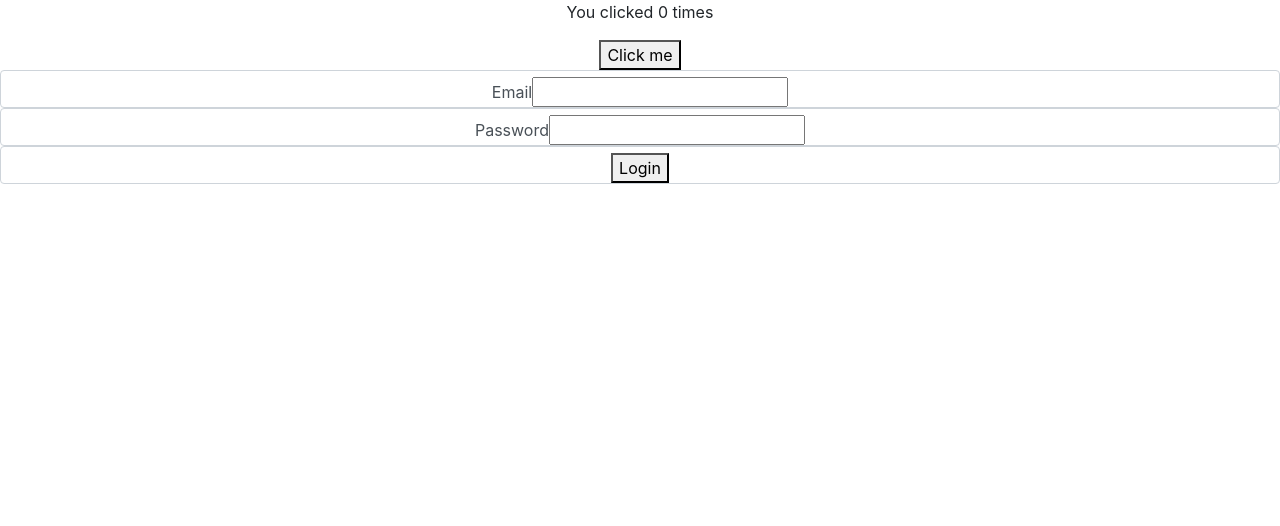
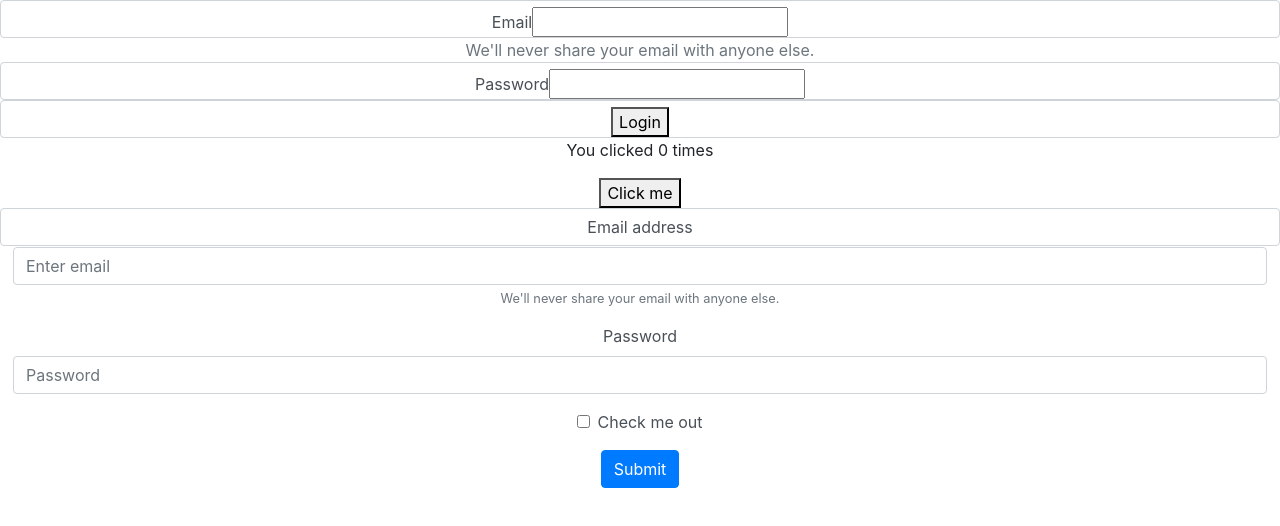
Before and after one commit to timeonator/login-profile, a React (Create React App) app: page / in a window 1280 px wide. Shown: the top 526 px of the page. Built offline with nearby package versions, Linux system fonts and the light colour scheme.

Commit message:
See previous checking notes

```diff
--- a/src/App.js
+++ b/src/App.js
@@ -1,14 +1,16 @@
 
 import './App.css';
 import Counter from './Counter';
-import Login from './Login';
+import Logon from './logon'; /* logon rendered with components */
+import Login from './Login'; /* login rendered with html */
 
 
 function App() {
   return (
     <div className="App">
+      <Login />
       <Counter />
-      <Login />
+      <Logon />
     </div>
   );
 }
--- a/src/Login.js
+++ b/src/Login.js
@@ -20,8 +20,8 @@ export default function Login() {
   };
 
   return (
-    <div className="App">
-      <form onSubmit={handleSubmit}>
+    <div className="Login">
+      <form  onSubmit={handleSubmit} >
         <div className="form-control">
           <label>Email</label>
           <input
@@ -30,7 +30,12 @@ export default function Login() {
             value={login.email}
             onChange={handleInputChange}
           />
-        </div>
+
+          </div>
+          <div >
+            <text className="text-muted">
+            We'll never share your email with anyone else.
+          </text>        </div>
         <div className="form-control">
           <label>Password</label>
           <input
--- /dev/null
+++ b/src/logon.js
@@ -0,0 +1,82 @@
+import React, { useState } from "react";
+import Form from 'react-bootstrap/Form';
+import Button from 'react-bootstrap/Button';
+// import "./styles.css";
+
+export default function Logon() {
+  const [login, setLogin] = useState({
+    email: "",
+    password: ""
+  });
+
+  const handleInputChange = (event) => {
+    setLogin((prevProps) => ({
+      ...prevProps,
+      [event.target.name]: event.target.value
+    }));
+  };
+
+  const handleSubmit = (event) => {
+    event.preventDefault();
+    console.log(login);
+  };
+
+  return (
+    <Form onSubmit={handleSubmit} className="form-control">
+    <Form.Group controlId="formBasicEmail" >
+      <Form.Label>Email address</Form.Label>
+      <Form.Control
+        type="email"
+        name="email"
+        placeholder="Enter email"
+        onChange = {handleInputChange}
+        />
+      <Form.Text className="text-muted">
+        We'll never share your email with anyone else.
+      </Form.Text>
+    </Form.Group>
+
+    <Form.Group controlId="formBasicPassword" >
+      <Form.Label>Password</Form.Label>
+      <Form.Control
+        type="password"
+        name="password"
+        placeholder="Password"
+        onChange = {handleInputChange}
+    />
+    </Form.Group>
+    <Form.Group controlId="formBasicCheckbox">
+      <Form.Check type="checkbox" label="Check me out" />
+    </Form.Group>
+    <Button variant="primary" type="submit" >
+      Submit
+    </Button>
+  </Form>
+//     <div className="Login">
+//       <form onSubmit={handleSubmit}>
+//         <div className="form-control">
+//           <label>Email</label>
+//           <input
+//             type="text"
+//             name="email"
+//             value={login.email}
+//             onChange={handleInputChange}
+//           />
+//         </div>
+//         <div className="form-control">
+//           <label>Password</label>
+//           <input
+//             type="password"
+//             name="password"
+//             value={login.password}
+//             onChange={handleInputChange}
+//           />
+//         </div>
+//         <div className="form-control">
+//           <label></label>
+//           <button type="submit">Login</button>
+//         </div>
+//       </form>
+//     </div>
+  );
+}
```
Also changed, not shown: src/logo.svg (deleted).
